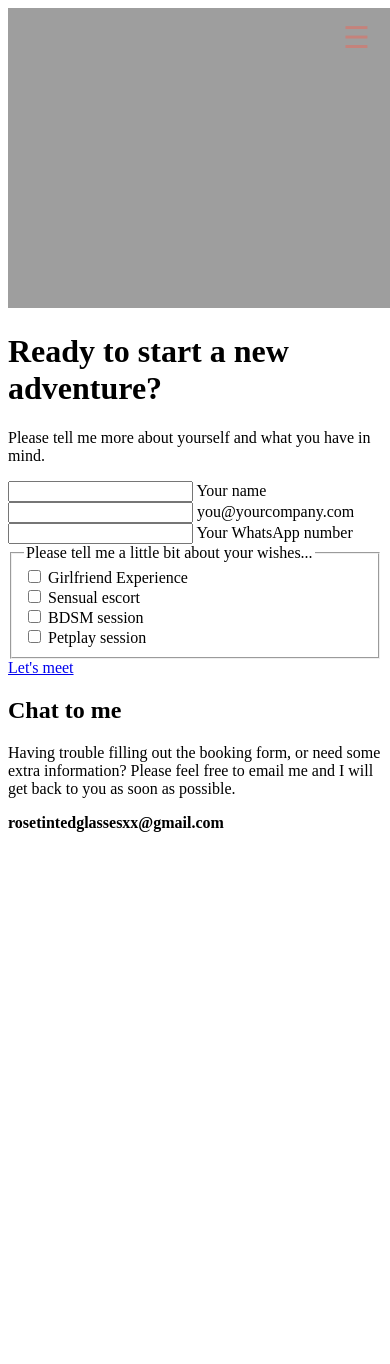
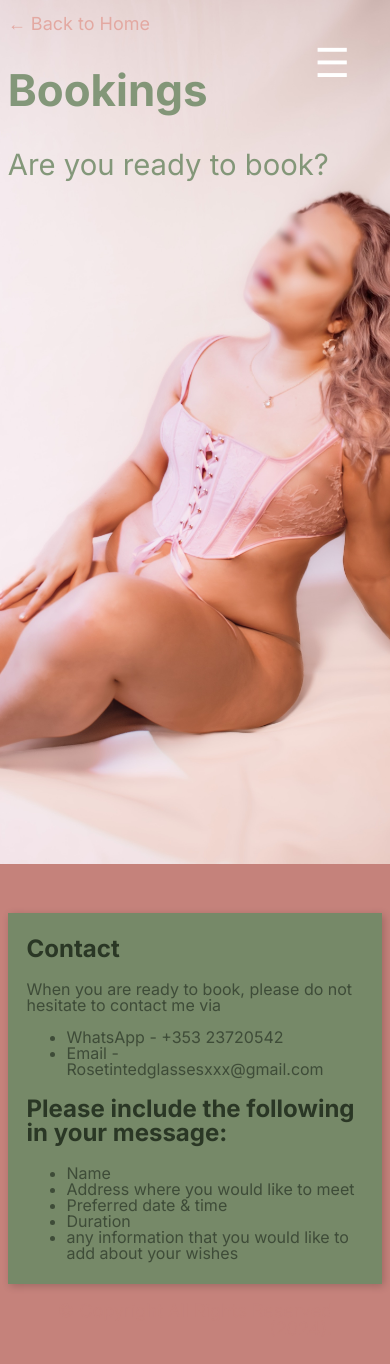
Before and after one commit to abercrumbie/freeshavocado, a plain HTML site: page pages/bookings.html in a window 390 px wide. Before the commit the page ends 848 px from the top, so only its background shows below. Drawn offline with Linux system fonts and the light colour scheme.

Commit message:
Updated Bookings

```diff
--- a/pages/bookings.html
+++ b/pages/bookings.html
@@ -1,5 +1,3 @@
-<!DOCTYPE html>
-<html lang="en">
 
 <head>
   <meta charset="UTF-8">
@@ -10,16 +8,22 @@
   <link
     href="https://fonts.googleapis.com/css2?family=Inter:ital,opsz,wght@0,14..32,100..900;1,14..32,100..900&display=swap"
     rel="stylesheet">
-    <link rel="stylesheet" href="../styles/menu.css">
-    <link rel="stylesheet" href="../styles/videobg.css">
-    <link rel="stylesheet" href="../styles/contact.css">
+  <link rel="stylesheet" href="../styles/styles.css">
+  <link rel="stylesheet" href="../styles/bookings.css">
   <script src="../script/script.js"></script>
-    <title>I Love Web</title>
+  <title>Rose Bergamot - Bookings</title>
 </head>
 
 <body>
 
-    <button type="button" class="hamburger" id="hamburger">
+  <header>
+    <a class="back-home" href="../pages/index.html">&#8592; Back to Home</a>
+    <article class="title-services">
+      <h1>Bookings</h1>
+      <p>Are you ready to book?</p>
+  </header>
+
+  <button class="hamburger" id="hamburger">
     &#9776; <!-- Hamburger icon -->
   </button>
 
@@ -33,17 +37,34 @@
     </ul>
   </nav>
 
-    <video playsinline autoplay muted loop poster="../images/heroimage.png" id="bgvid">
-        <!--  <source src="../videos/herovideo-min.mp4" type="video/mp4"> -->
-    </video>
+    <!-- Blok -->
+    <article class="blok">
+      <h2>Contact</h2>
+      <p>When you are ready to book, please do not hesitate to contact me via </p>
+      <ul>
+        <li>WhatsApp - +353 23720542</li>
+        <li>Email - Rosetintedglassesxxx@gmail.com</li>
+      </ul>
+      <h2>Please include the following in your message:</h2>
+      <ul>
+      <li>Name</li>
+      <li>Address where you would like to meet</li>
+      <li>Preferred date & time</li>
+      <li>Duration</li>
+      <li>any information that you would like to add about your wishes</li>
+      </ul>
+    </article>
+  </section>
 
+  <footer>
+    <p>&#169; Copyright All Rights Reserved (2024).</p>
+  </footer>
 
-    <main class="contact-section">
-        <div class="contact-section-left">
-            <h1>Ready to start a new adventure?</h1>
-            <p>Please tell me more about yourself and what you have in mind.</p>
+</body>
 
+</html>
 
+<!--
             <div class="contact-form">
                 <div class="form-group">
                     <input type="text" id="name" name="name" placeholder=" " required>
@@ -83,16 +104,4 @@
 
             <div class="contact-form-button">
                 <a href="#">Let's meet</a>
-            </div>
-        </div>
-
-
-        <div class="contact-section-right">
-            <div class="chat-to-us">
-                <h2>Chat to me</h2>
-                <p>Having trouble filling out the booking form, or need some extra information?
-                    Please feel free to email me and I will get back to you as soon as possible.</p>
-                <p> <strong>rosetintedglassesxx@gmail.com</strong></p>
-            </div>
-
-    </main>
+            </div> -->
--- a/styles/bookings.css
+++ b/styles/bookings.css
@@ -1,28 +1,176 @@
 body {
-    font-family: "Inter", arial, sans-serif;
-    margin: 0 auto;
-    padding: 0;
-    display: flex;
-    justify-content: center;
-    background-color: rgba(57, 70, 52, 0.92);
-    padding: 20px;
-    color: #c5827b;
-    line-height: 1;
+    background-image: url("../images/Image\ \(10\).jpeg");
+    background-color: #c5827b;
+    height: 100%;
+    background-position: center;
+    background-repeat: no-repeat;
+    background-size: cover;
+
 }
 
-main {
-    display: flex;
-    flex-direction: column;
-    align-items: center;
-    justify-content: center;
-    width: fit-content;
-    padding: 20px;
 
-    @media (min-width: 1024px) {
-        display: grid;
-        grid-template-columns: 3fr 1fr;
+header {
+    .back-home {
+        color: #c5827b;
+        margin-top: 4%;
+        display: inline-block;
+        text-decoration: none;
+        transition: transform 0.4s ease-in-out;
+        font-size: 18px;
     }
 
+
+    .title-services {
+        text-align: left;
+background-position: center;
+background-repeat: no-repeat;
+background-size: cover;
+    }
+
+    .back-home:hover {
+        transform: scale(1.1);
+    }
+
+    .jslog {
+        color: #c5827b;
+        font-size: 18px;
+        padding-bottom: 0px;
+        text-shadow: none;
+        display: inline-block;
+        /* Zorgt dat de margin werkt zoals verwacht bij inline-elementen */
+        text-decoration: none;
+        transition: transform 0.4s ease-in-out;
+        font-size: 24px;
+    }
+
+    .jslog:hover {
+        transform: scale(1.1);
+    }
+
+}
+
+/* Verborgen menu */
+.menu {
+background-color: rgba(112, 138, 102, 0.92);
+}
+
+.menu ul li a:hover {
+color: #1d490b;
+}
+
+
+header {
+.back-home {
+    color: #c5827b;
+    display: inline-block;
+    text-decoration: none;
+    transition: transform 0.4s ease-in-out;
+    font-size: 18px;
+}
+
+.title-services {
+    text-align: left;
+    height: 100%;
+background-position: center;
+background-repeat: no-repeat;
+background-size: cover;
+}
+
+.back-home:hover {
+    transform: scale(1.1);
+}
+
+}
+
+/* Verborgen menu */
+.menu {
+    background-color: rgba(112, 138, 102, 0.92);
+}
+
+.menu ul li a:hover {
+    color: #1d490b;
+}
+
+.container {
+    display: flex;
+    justify-content: flex-end;
+    flex-wrap: wrap;
+
+}
+
+.blok {
+
+    padding-top: 1%;
+    padding-left: 5%;
+    padding-right: 5%;
+    padding-bottom: 2%;
+    box-shadow: 2px 2px 8px rgba(0, 0, 0, 0.2);
+    background-color: rgba(112, 138, 102, 0.92);
+    flex-direction: column;
+    justify-content: center;
+    text-align: left;
+    transition: transform 0.4s ease-in-out;
+    color:rgba(57, 70, 52, 0.92);
+
+    h2 {
+        color: rgba(36, 48, 31, 0.92);
+    }
+
+    p {
+        text-align: left;
+    }
+
+    li {
+        text-align: left;
+    }
+
+}
+
+.blok:hover {
+    transform: scale(1.02);
+}
+
+.blok a:is(:hover, :focus-visible) {
+    outline: none;
+    background-position: bottom;
+    color: #ffffff;
+    border: 2px solid #708A66;
+}
+
+/* Verberg het nieuwe blok standaard */
+.hidden-block {
+    display: none;
+}
+
+/* Toon het nieuwe blok wanneer het target is */
+#new-block:target {
+    display: block;
+    padding: 20px;
+    margin-top: 20px;
+    border: 1px solid #ddd;
+    background-color: #f9f9f9;
+}
+
+
+@media (max-width: 768px) {
+    .blok {
+        flex-basis: 80%;
+        /* Zorgt ervoor dat de blokken onder elkaar worden geplaatst op kleinere schermen */
+    }
+}
+
+footer {
+    color: #c5827b;
+    padding-right: 50px;
+    text-align: right;
+    font-size: 18px;
+    padding-bottom: 2%;
+}
+
+
+
+
+    /*
     .contact-section-left {
         border: 1px solid;
         border-radius: 20px;
@@ -64,6 +212,7 @@ main {
 
         input:focus {
             /* border-bottom-color: white; */
+            /*
             outline: none;
         }
 
@@ -138,4 +287,4 @@ main {
             height: 30em;
         }
     }
-}
+    /*
```
Also changed, not shown: pages/services.html (+1 -1 lines), images/heroimage.jpg (deleted). Lines whose indentation alone changed are shown as unchanged.
